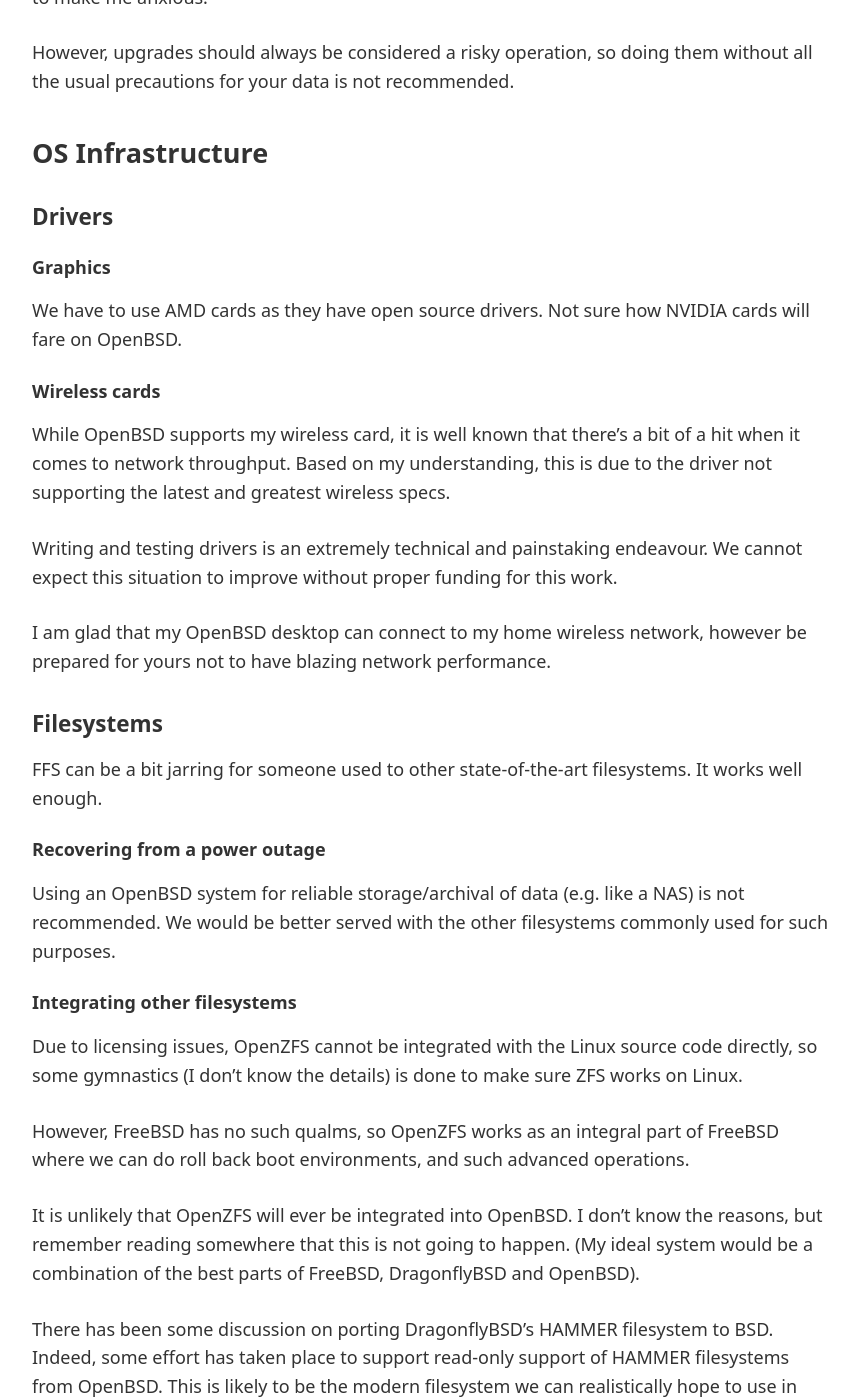
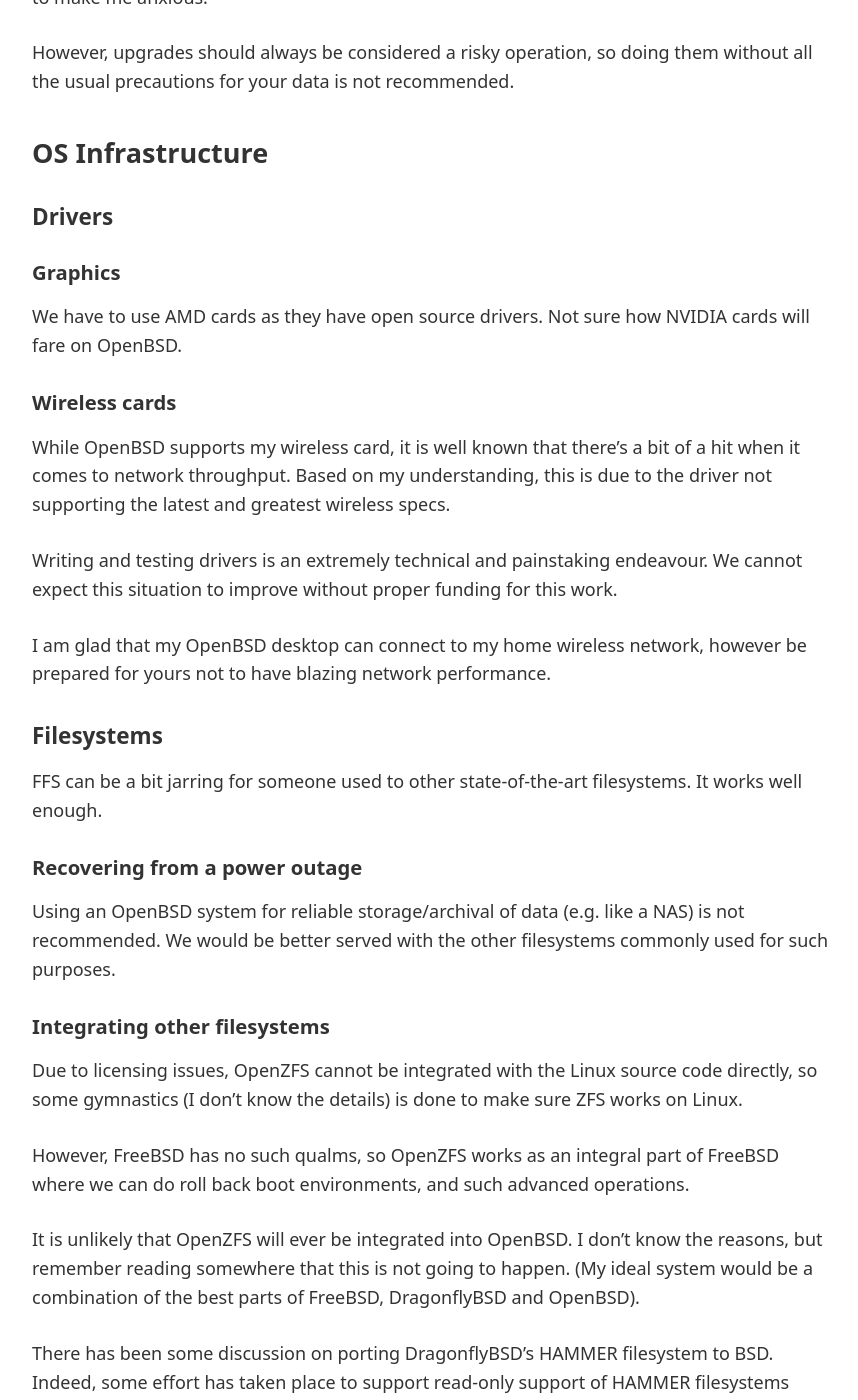
Before and after one commit to codesurfers/codesurfers.github.io, a Jekyll site: the page built from _posts/2024-01-19-openbsd-desktop-daily-driver.md, in a window 1280 px wide and 1400 px high, scrolled down 1824 px. Shown: the whole window, without its empty margins (208-1066 px from the left). Built offline with Jekyll 4.4.1, drawn with Linux system fonts in a browser that asks for light colours.

Commit message:
Fix heading sizes

```diff
--- a/css/surf.css
+++ b/css/surf.css
@@ -55,6 +55,9 @@
 h1 { font-size: 2em; }
 h2 { font-size: 1.5em; }
 h3 { font-size: 1.25em; }
+h4 { font-size: 1.125em; }
+h5 { font-size: 1em; }
+h6 { font-size: 0.875em; }
 
 nav {
     background-color: var(--nav-bg);
```
